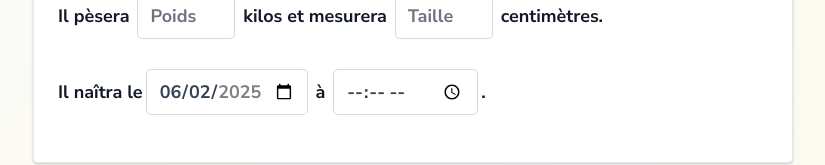
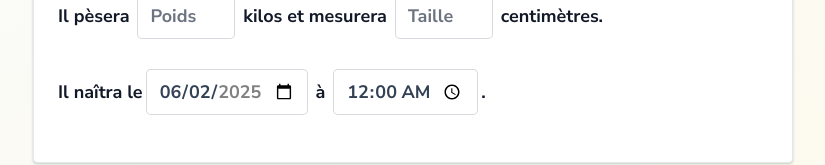
Before and after one commit to benjamintd/baby-trouillet, a Next.js app: page / in a window 1280 px wide. Shown: the part 403-568 px from the top of the page, without its empty margins (227-1052 px from the left). Built offline with nearby package versions, Linux system fonts and the light colour scheme; what tailwindcss-animation-delay would draw is missing.

Commit message:
defaultValue

```diff
--- a/pages/index.tsx
+++ b/pages/index.tsx
@@ -13,6 +13,7 @@ const Home: NextPage = () => {
   >("idle");
   const [formState, setFormState] = useState<Partial<Submission>>({
     DateDeNaissance: "2025-06-02",
+    HeureDeNaissance: "00:00",
   });
   const [recordId, setRecordId] = useCookie("recordId");
 
@@ -165,6 +166,7 @@ const Home: NextPage = () => {
                   name="HeureDeNaissance"
                   min="00:00"
                   max="24:00"
+                  defaultValue={"00:00"}
                 />
                 .
               </span>
@@ -202,7 +204,7 @@ const Home: NextPage = () => {
               : status === "error"
               ? "Erreur 🙃"
               : status === "success"
-              ? "Envoyé ✨"
+              ? "Envoyé ✅"
               : "Envoyer"}
           </button>
         </form>
```
